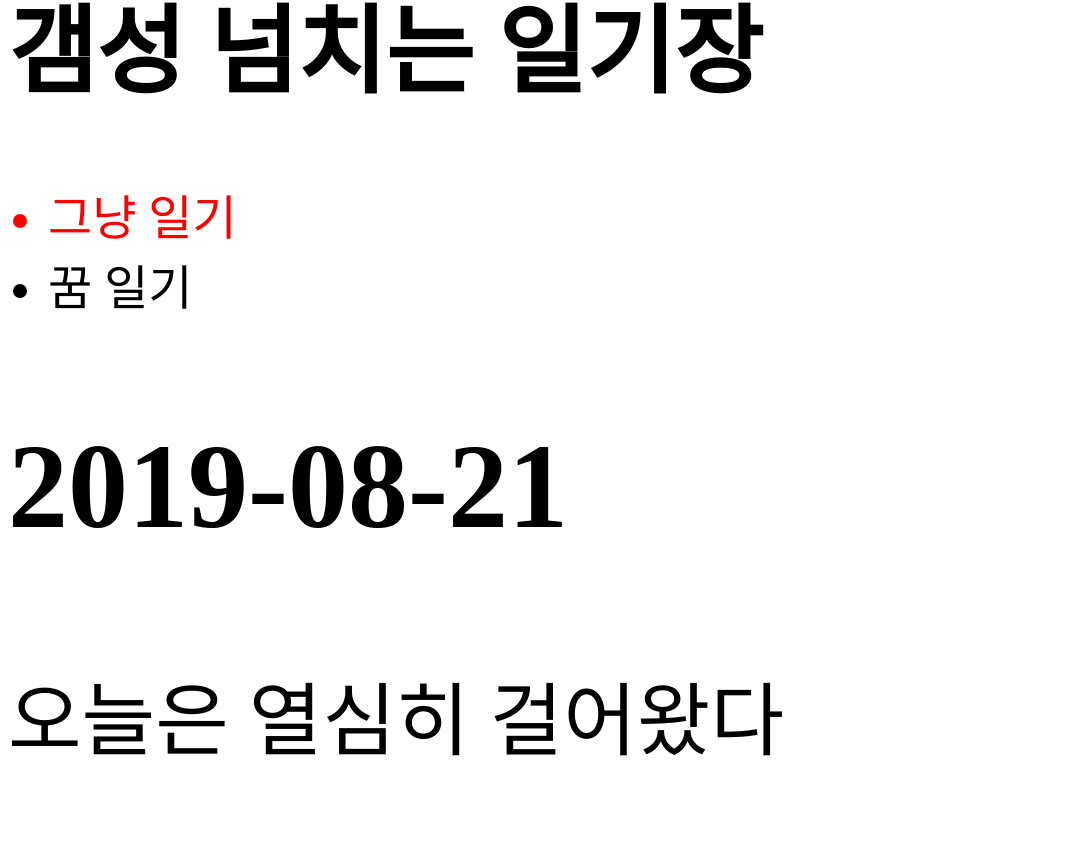
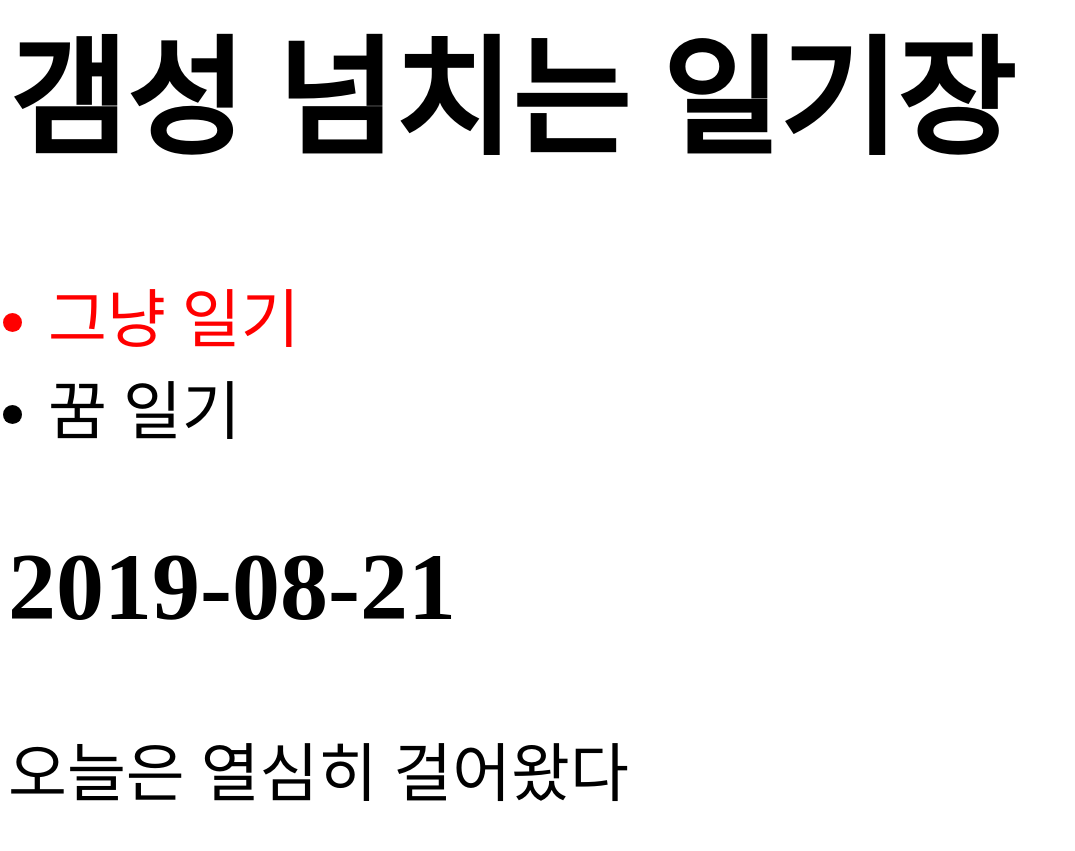
Before and after one commit to gkdud01028/diary, a plain HTML site: page 1.html in a window 1280 px wide. Shown: the part 89-940 px from the top of the page, without its empty margins (0-1075 px from the left). Drawn offline with Linux system fonts and the light colour scheme.

Commit message:
Add files via upload

```diff
--- a/1.html
+++ b/1.html
@@ -5,7 +5,7 @@
     <meta charset="utf-8">
     <style>
       a {color: black;
-      text-decoration: none;font-size: 3em;}
+      text-decoration: none;font-size: 4em;}
     </style>
   </head>
 
@@ -15,7 +15,7 @@
       <a href="1.html" style="color:red;"><li>그냥 일기</li></a>
       <a href="2.html"><li>꿈 일기</li></a>
     </ul>
-      <span style="font-size:5em">
+      <span style="font-size:4em">
       <h2>2019-08-21</h2>
       <p>오늘은 열심히 걸어왔다</p>
 
```
Also changed, not shown: 2.html (+2 -2 lines), index.html (+1 -1 lines).
